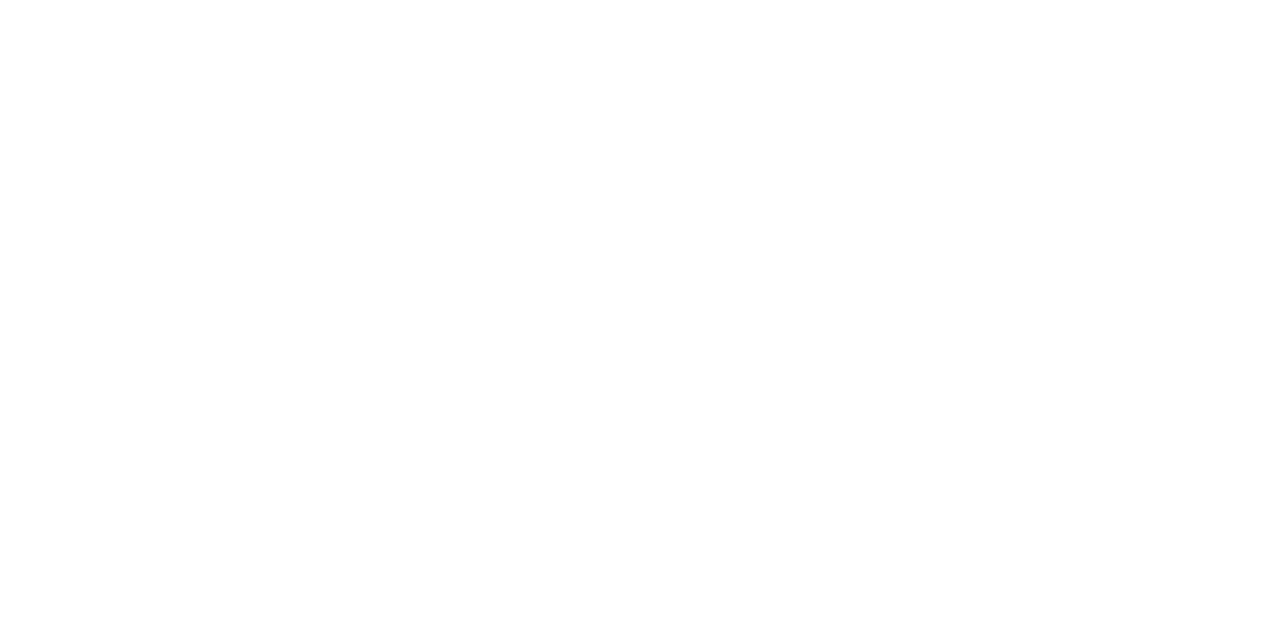
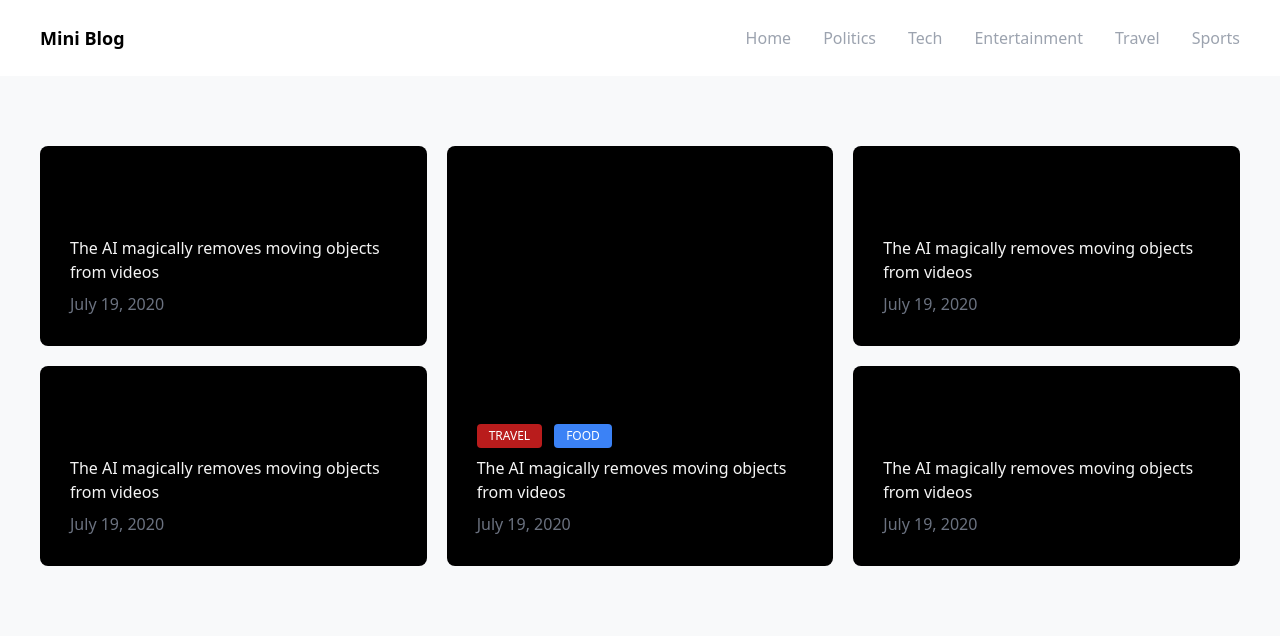
Before and after one commit to kenovienadu/gmc_tailwind_checkpoint, a plain HTML site: page src/blog.html in a window 1280 px wide. Drawn offline with nearby package versions, Linux system fonts and the light colour scheme.

Commit message:
feat: implement featured section

```diff
--- a/src/blog.html
+++ b/src/blog.html
@@ -8,6 +8,53 @@
   <link rel="stylesheet" href="css/blog.css">
 </head>
 <body>
+  <header class="sticky top-0 py-6 container flex justify-between items-center">
+    <div class="text-lg font-bold">Mini Blog</div>
+    <div class="inline-flex gap-8">
+      <a class="font-medium text-gray-400" href="">Home</a>
+      <a class="font-medium text-gray-400" href="">Politics</a>
+      <a class="font-medium text-gray-400" href="">Tech</a>
+      <a class="font-medium text-gray-400" href="">Entertainment</a>
+      <a class="font-medium text-gray-400" href="">Travel</a>
+      <a class="font-medium text-gray-400" href="">Sports</a>
+    </div>
+  </header>
 
+  <section id="featured" class="featured py-[70px]" >
+    <div class="grid grid-cols-3 gap-[20px] container ">
+      <div class="grid grid-cols-1 gap-[20px]">
+        <div class="h-[200px] featured_item">
+          <p class="mb-2">The AI magically removes moving objects from videos</p>
+          <p class="text-gray-500">July 19, 2020</p>
+        </div>
+
+        <div class="h-[200px] featured_item">
+          <p class="mb-2">The AI magically removes moving objects from videos</p>
+          <p class="text-gray-500">July 19, 2020</p>
+        </div>
+      </div>
+
+      <div class="featured_item h-[420px]">
+        <div class="text-white uppercase font-medium text-xs flex mb-2 items-center gap-3">
+          <div class="bg-red-700 p-1 px-3 rounded">Travel</div>
+          <div class="bg-blue-500 p-1 px-3 rounded">Food</div>
+        </div>
+        <p class="mb-2">The AI magically removes moving objects from videos</p>
+        <p class="text-gray-500">July 19, 2020</p>
+      </div>
+
+      <div class="grid grid-cols-1 gap-[20px]">
+        <div class="h-[200px] featured_item">
+          <p class="mb-2">The AI magically removes moving objects from videos</p>
+          <p class="text-gray-500">July 19, 2020</p>
+        </div>
+
+        <div class="h-[200px] featured_item">
+          <p class="mb-2">The AI magically removes moving objects from videos</p>
+          <p class="text-gray-500">July 19, 2020</p>
+        </div>
+      </div>
+    </div>
+  </section>
 </body>
 </html>
--- a/src/css/blog.css
+++ b/src/css/blog.css
@@ -0,0 +1,19 @@
+.container {
+  max-width: 1200px !important;
+  margin-left: auto !important;
+  margin-right: auto !important;
+}
+
+.featured {
+  background-color: #F8F9FA;
+}
+
+.featured_item {
+  background-color: black;
+  color: whitesmoke;
+  border-radius: 8px;
+  padding: 30px;
+  display: inline-flex;
+  flex-direction: column;
+  justify-content: flex-end;
+}
```
